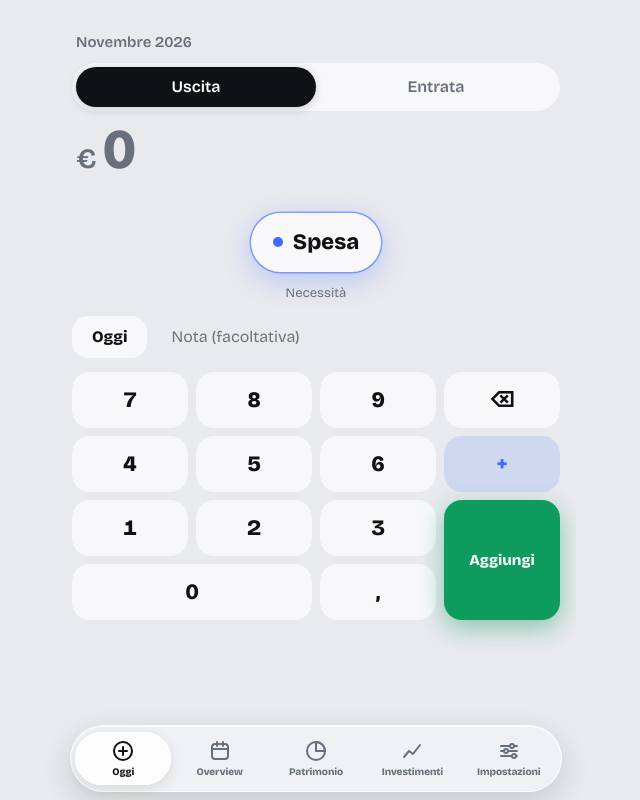
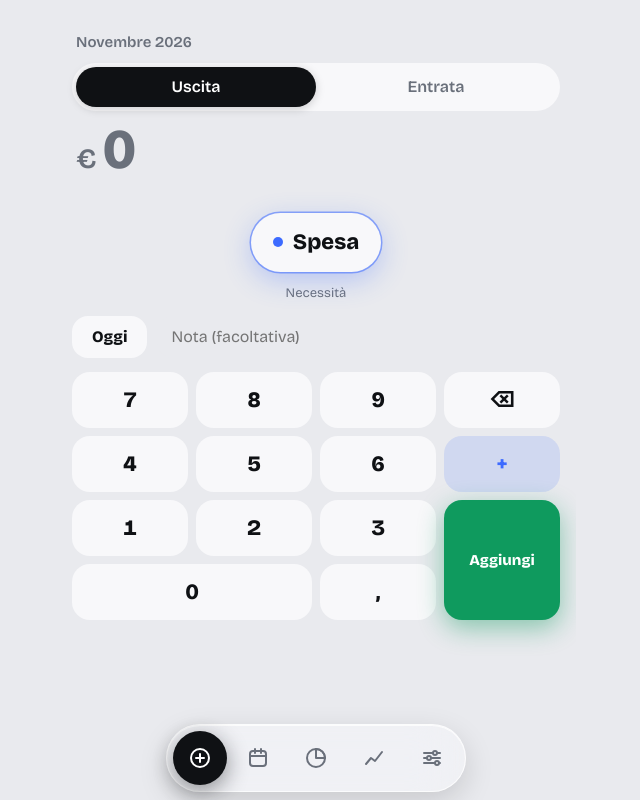
Before and after one commit to richi307/budgeting, a plain HTML site: page index.html in a window 1280 px wide. Shown: the whole page, without its empty margins (324-964 px from the left). Drawn offline with nearby package versions, Linux system fonts and the light colour scheme.

Commit message:
Add files via upload

```diff
--- a/index.html
+++ b/index.html
@@ -124,16 +124,24 @@ html{touch-action:pan-x pan-y}
 .kadd.pp{animation:pp .5s cubic-bezier(.3,1.5,.5,1)}
 html,body{height:100%;overflow:hidden}
 main{position:fixed;left:0;right:0;top:env(safe-area-inset-top,0px);bottom:0;overflow-y:auto;overscroll-behavior:contain;padding-bottom:calc(120px + env(safe-area-inset-bottom,0px))}
+#tabs{left:0;right:0;max-width:none;width:fit-content;margin:0 auto;gap:4px;padding:6px;border-radius:999px;align-items:center}
+.tb{flex:none;width:54px;height:54px;padding:0;gap:0;border-radius:50%;justify-content:center;font-size:0}
+.tb.on{color:var(--btnt)}
+.ind{top:6px;bottom:auto;height:54px;border-radius:50%;background:var(--btn);box-shadow:0 6px 22px color-mix(in srgb,var(--btn) 45%,transparent);backdrop-filter:none;-webkit-backdrop-filter:none}
+.acch{display:flex;align-items:center;justify-content:space-between;width:100%;text-align:left}.acch h2{margin:0}
+.chev{width:22px;height:22px;fill:none;stroke:var(--mute);stroke-width:2.2;stroke-linecap:round;stroke-linejoin:round;transition:transform .35s cubic-bezier(.3,1.3,.5,1)}.acc.open .chev{transform:rotate(180deg)}
+.accb{display:grid;grid-template-rows:0fr;transition:grid-template-rows .4s cubic-bezier(.22,1,.36,1)}.acc.open .accb{grid-template-rows:1fr}
+.acci{overflow:hidden;min-height:0;visibility:hidden;transition:visibility .4s}.acc.open .acci{visibility:visible}.acci>:first-child{margin-top:12px}
 </style>
 </head>
 <body>
 <main id="app"></main>
 <nav id="tabs"><i class="ind"></i>
-<button class="tb" data-a="tab" data-t="oggi"><svg viewBox="0 0 24 24"><circle cx="12" cy="12" r="9"/><path d="M12 8v8M8 12h8"/></svg>Oggi</button>
-<button class="tb" data-a="tab" data-t="anno"><svg viewBox="0 0 24 24"><rect x="4" y="5" width="16" height="15" rx="3"/><path d="M4 10h16M9 3v4M15 3v4"/></svg>Overview</button>
-<button class="tb" data-a="tab" data-t="pat"><svg viewBox="0 0 24 24"><circle cx="12" cy="12" r="9"/><path d="M12 3a9 9 0 0 1 9 9h-9z"/></svg>Patrimonio</button>
-<button class="tb" data-a="tab" data-t="inv"><svg viewBox="0 0 24 24"><path d="M4 18l5-6 4 3 7-9"/></svg>Investimenti</button>
-<button class="tb" data-a="tab" data-t="imp"><svg viewBox="0 0 24 24"><path d="M4 7h9M17 7h3M4 12h3M11 12h9M4 17h11M19 17h1"/><circle cx="15" cy="7" r="2"/><circle cx="9" cy="12" r="2"/><circle cx="17" cy="17" r="2"/></svg>Impostazioni</button>
+<button class="tb" data-a="tab" data-t="oggi" aria-label="Oggi"><svg viewBox="0 0 24 24"><circle cx="12" cy="12" r="9"/><path d="M12 8v8M8 12h8"/></svg></button>
+<button class="tb" data-a="tab" data-t="anno" aria-label="Overview"><svg viewBox="0 0 24 24"><rect x="4" y="5" width="16" height="15" rx="3"/><path d="M4 10h16M9 3v4M15 3v4"/></svg></button>
+<button class="tb" data-a="tab" data-t="pat" aria-label="Patrimonio"><svg viewBox="0 0 24 24"><circle cx="12" cy="12" r="9"/><path d="M12 3a9 9 0 0 1 9 9h-9z"/></svg></button>
+<button class="tb" data-a="tab" data-t="inv" aria-label="Investimenti"><svg viewBox="0 0 24 24"><path d="M4 18l5-6 4 3 7-9"/></svg></button>
+<button class="tb" data-a="tab" data-t="imp" aria-label="Impostazioni"><svg viewBox="0 0 24 24"><path d="M4 7h9M17 7h3M4 12h3M11 12h9M4 17h11M19 17h1"/><circle cx="15" cy="7" r="2"/><circle cx="9" cy="12" r="2"/><circle cx="17" cy="17" r="2"/></svg></button>
 </nav>
 <script>
 const CATS={nec:['Affitto','Spesa','Bollette','Trasporti','Telefono','Altro'],sva:['Ristorante','Viaggi','Shopping','Palestra','Abbonamenti']};
@@ -151,7 +159,7 @@ const cy=()=>new Date().getFullYear();
 const num=s=>{const p=String(s).replace(/\s/g,'').replace(/,/g,'.').split('+').map(parseFloat);return p.some(isNaN)?NaN:Math.round(p.reduce((a,b)=>a+b,0)*100)/100};
 const lab=k=>MESI[+k.slice(5)-1].slice(0,3)+' '+k.slice(2,4),dfmt=d=>`${d.slice(8)}/${d.slice(5,7)}/${d.slice(0,4)}`;
 const esc=s=>String(s).replace(/[&<>"]/g,c=>({'&':'&amp;','<':'&lt;','>':'&gt;','"':'&quot;'}[c]));
-let tab='oggi',Y=cy(),PY=cy(),ANIM=false,POP=false,M=null,RO=false,RS=false,CP='',PD=false,F={t:'spesa',c:'Spesa',d:today(),a:'',n:''},G={f:'val',a:'',d:today(),nl:false,m:'eur',v:'',vd:today()};
+let tab='oggi',Y=cy(),PY=cy(),ANIM=false,POP=false,LP=false,M=null,RO=false,RS=false,CP='',PD=false,F={t:'spesa',c:'Spesa',d:today(),a:'',n:''},G={f:'val',a:'',d:today(),nl:false,m:'eur',v:'',vd:today()};
 function weeks(y,m){const dim=new Date(y,m+1,0).getDate(),r=[];let s=1;for(let d=1;d<=dim;d++){if(new Date(y,m,d).getDay()==0||d==dim){r.push({s,e:d});s=d+1}}return r}
 const wl=w=>w.s==w.e?`${w.s}`:`${w.s}–${w.e}`,wi=(ws,d)=>ws.findIndex(w=>d>=w.s&&d<=w.e);
 function st(y,m){const p=`${y}-${pad(m+1)}`,T=S.tx.filter(t=>t.d.startsWith(p)),I=S.inc.filter(t=>t.d.startsWith(p)),by={},ws=weeks(y,m),w=ws.map(()=>0);
@@ -218,7 +226,7 @@ ${v?`<div class="card"><div class="row2"><input id="vv" inputmode="decimal" plac
 <label class="mute" style="display:flex;gap:8px;align-items:center;margin-bottom:12px"><input id="bn" type="checkbox" style="width:auto" ${G.nl?'checked':''}>Già investito prima: non scalare dalla liquidità</label><button class="go" data-a="buy">Aggiungi acquisto</button></div>`}
 <div class="card"><h2>Storico</h2>${r.pts.length?r.pts.slice().reverse().map(({e,cap,val})=>`<div class="li"><div class="g"><div>${e.t=='buy'?'Acquisto'+(e.nl?' precedente':''):'Aggiornamento'}</div><div class="mute">${dfmt(e.d)}${e.t=='val'&&cap>0?` · ${((val-cap)/cap*100).toFixed(1).replace('.',',')}%`:''}</div></div><b>${e.t=='buy'?'+'+eur(e.a):eur(val)}</b><button class="x" aria-label="Elimina" data-a="edel" data-id="${e.id}">✕</button></div>`).join(''):`<p class="mute">Vuoto.</p>`}</div>`}
 function vImp(){return `<header class="hd"><h1>Impostazioni</h1></header>
-<div class="card"><h2>Liquidità di partenza</h2><p class="mute">La liquidità che avevi prima di iniziare a usare l’app. Si inserisce una sola volta, al primo utilizzo.</p><input id="base" inputmode="decimal" value="${S.base||0}" aria-label="Liquidità di partenza"></div>
+<div class="card acc ${LP?'open':''}"><button class="acch" data-a="lp" aria-expanded="${LP}"><h2>Liquidità di partenza</h2><svg class="chev" viewBox="0 0 24 24"><path d="M6 9l6 6 6-6"/></svg></button><div class="accb"><div class="acci"><p class="mute">La liquidità che avevi prima di iniziare a usare l’app. Si inserisce una sola volta, al primo utilizzo.</p><input id="base" inputmode="decimal" value="${S.base||0}" aria-label="Liquidità di partenza"></div></div></div>
 <div class="card"><h2>Backup dei dati</h2><p class="mute">I dati sono salvati solo su questo dispositivo. Salva copia una stringa da conservare, per esempio in Note.</p><button class="go" data-a="bsave">Salva</button><div style="height:10px"></div><button class="go sec" data-a="brest">Ripristina</button>
 ${RO?`<div style="height:10px"></div><textarea id="bk" rows="4" placeholder="Incolla qui la stringa salvata"></textarea><div style="height:10px"></div><button class="go" data-a="bgo">Conferma ripristino</button>`:''}
 ${CP?`<p class="mute">Copia non riuscita: seleziona e copia a mano.</p><textarea readonly rows="3">${esc(CP)}</textarea>`:''}</div>
@@ -251,6 +259,7 @@ else if(a=='t'){if(F.t==d.v)return;const old=F.t,r1=$('.row2').getBoundingClient
 else if(a=='c')F.c=d.c;
 else if(a=='menu'){$('#menu').classList.toggle('open');return}
 else if(a=='k'){key(d.k);return}
+else if(a=='lp'){LP=!LP;el.closest('.acc').classList.toggle('open',LP);el.setAttribute('aria-expanded',LP);return}
 else if(a=='add'){const v=num(F.a.replace(/\+$/,''));if(!(v>0)){toast('Inserisci un importo');return}
  if(F.t=='spesa')S.tx.push({id:Date.now(),d:F.d,c:F.c,a:v,n:F.n.trim()});else S.inc.push({id:Date.now(),d:F.d,a:v,n:F.n.trim()});
  save();F.a='';F.n='';toast(F.t=='spesa'?'Uscita aggiunta':'Entrata aggiunta');POP=true}
```
